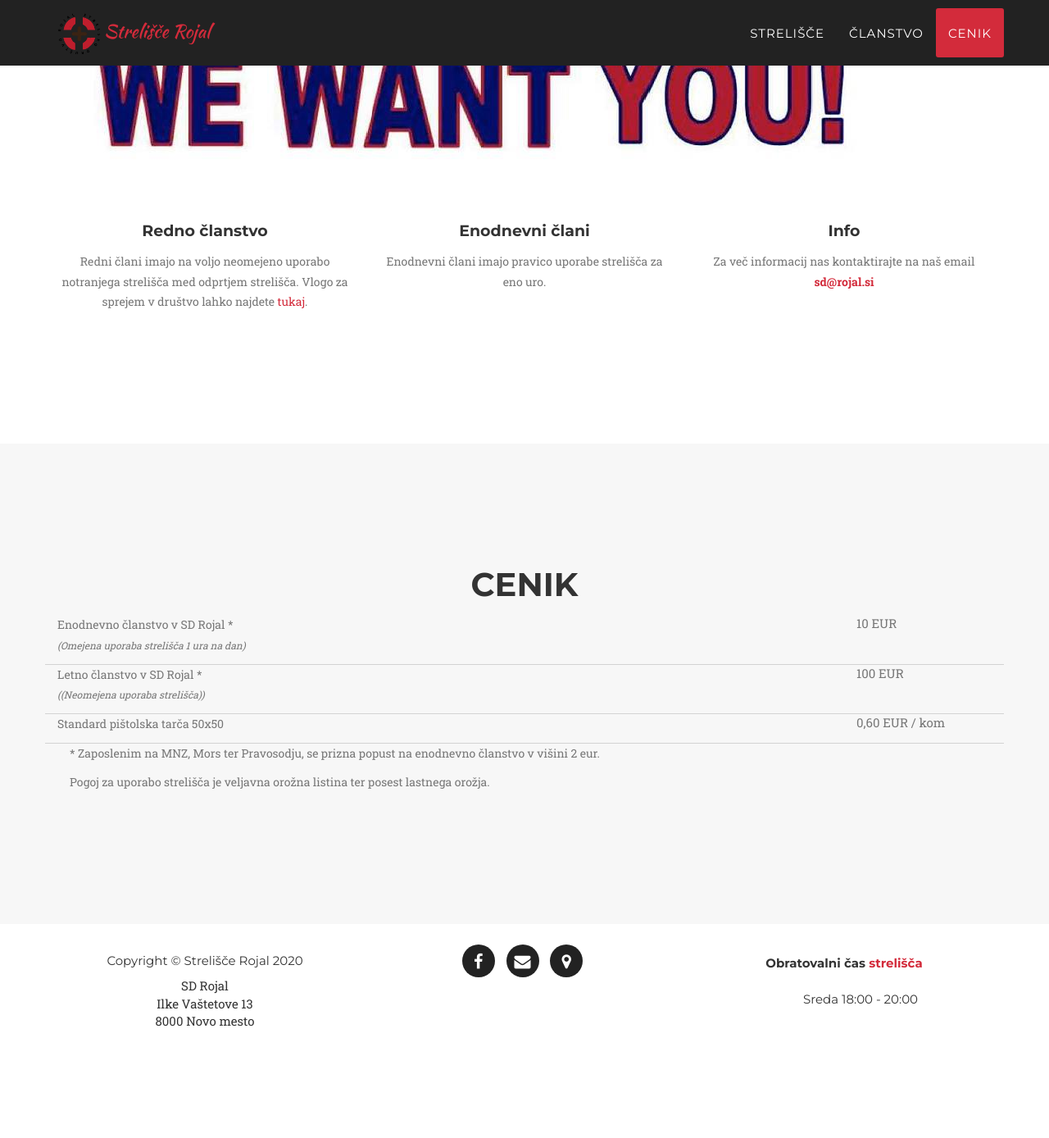
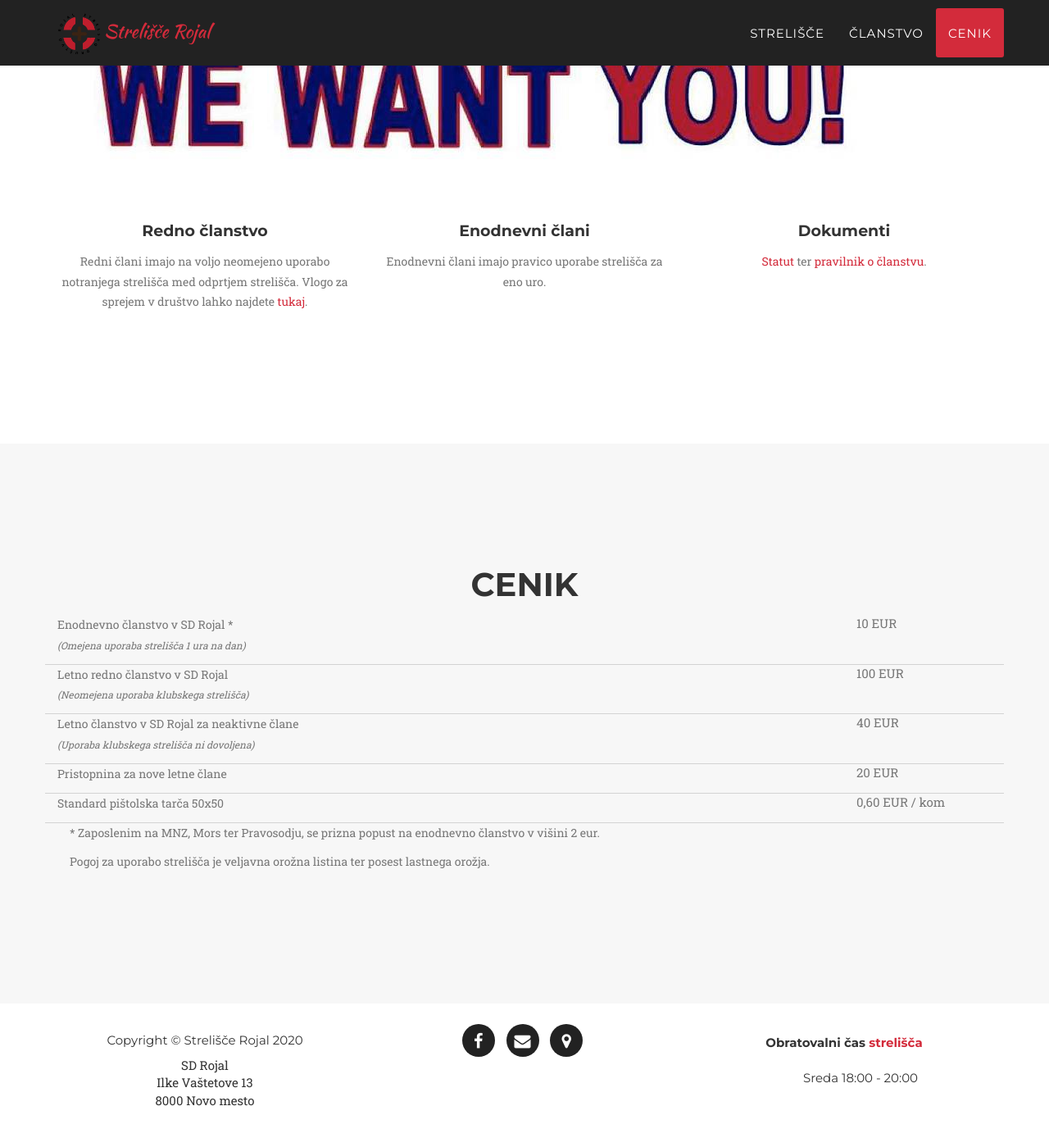
Before and after one commit to qstraza/strelisce, a Jekyll site: the page built from index.html, in a window 1280 px wide and 1400 px high, scrolled down 2606 px. Shown: the top 1388 px of the window at 82% size. Built offline with Jekyll 4.4.1, drawn with Linux system fonts in a browser that asks for light colours; some web fonts are replaced; before the commit the page ends 3909 px from its top, so only the background shows below that.

Commit message:
Added neaktivni clani. Also added links to statut and pravilnik

```diff
--- a/_config.yml
+++ b/_config.yml
@@ -20,14 +20,25 @@ address:
 
 googleMaps: https://g.page/sdrojal?share
 
+files:
+  statut: https://docs.google.com/document/d/1FbaxWk6PN-HT9nPf7dMqIgNQxfZNABIWhcQfve2mKfE/edit?usp=sharing
+  pravilnikClanstvu: https://docs.google.com/document/d/1-0chkKzRm4ljUquVjfW9smeIA7SL3FysxzL_53PNudg/edit?usp=sharing
+
 pricelist:
   - title: "Enodnevno članstvo v SD Rojal *"
     subtitle: "Omejena uporaba strelišča 1 ura na dan"
     price: "10 EUR"
 
-  - title: "Letno članstvo v SD Rojal *"
-    subtitle: "(Neomejena uporaba strelišča)"
+  - title: "Letno redno članstvo v SD Rojal"
+    subtitle: "Neomejena uporaba klubskega strelišča"
     price: "100 EUR"
+
+  - title: "Letno članstvo v SD Rojal za neaktivne člane"
+    subtitle: "Uporaba klubskega strelišča ni dovoljena"
+    price: "40 EUR"
+
+  - title: "Pristopnina za nove letne člane"
+    price: "20 EUR"
 
   - title: "Standard pištolska tarča 50x50"
     price: "0,60 EUR / kom"
--- a/_includes/clanstvo.html
+++ b/_includes/clanstvo.html
@@ -28,8 +28,8 @@
                         <i class="fa fa-circle fa-stack-2x text-primary"></i>
                         <i class="fa fa-lock fa-stack-1x fa-inverse"></i>
                     </span> -->
-                    <h4 class="service-heading">Info</h4>
-                    <p class="text-muted">Za več informacij nas kontaktirajte na naš email <b><a href="mailto:{{ site.email }}">{{ site.email }}</a></b></p>
+                    <h4 class="service-heading">Dokumenti</h4>
+                    <p class="text-muted"><a target="_blank" href="{{site.files.statut}}">Statut</a> ter <a target="_blank" href="{{site.files.pravilnikClanstvu}}" >pravilnik o članstvu</a>.</p>
                 </div>
             </div>
         </div>
```
